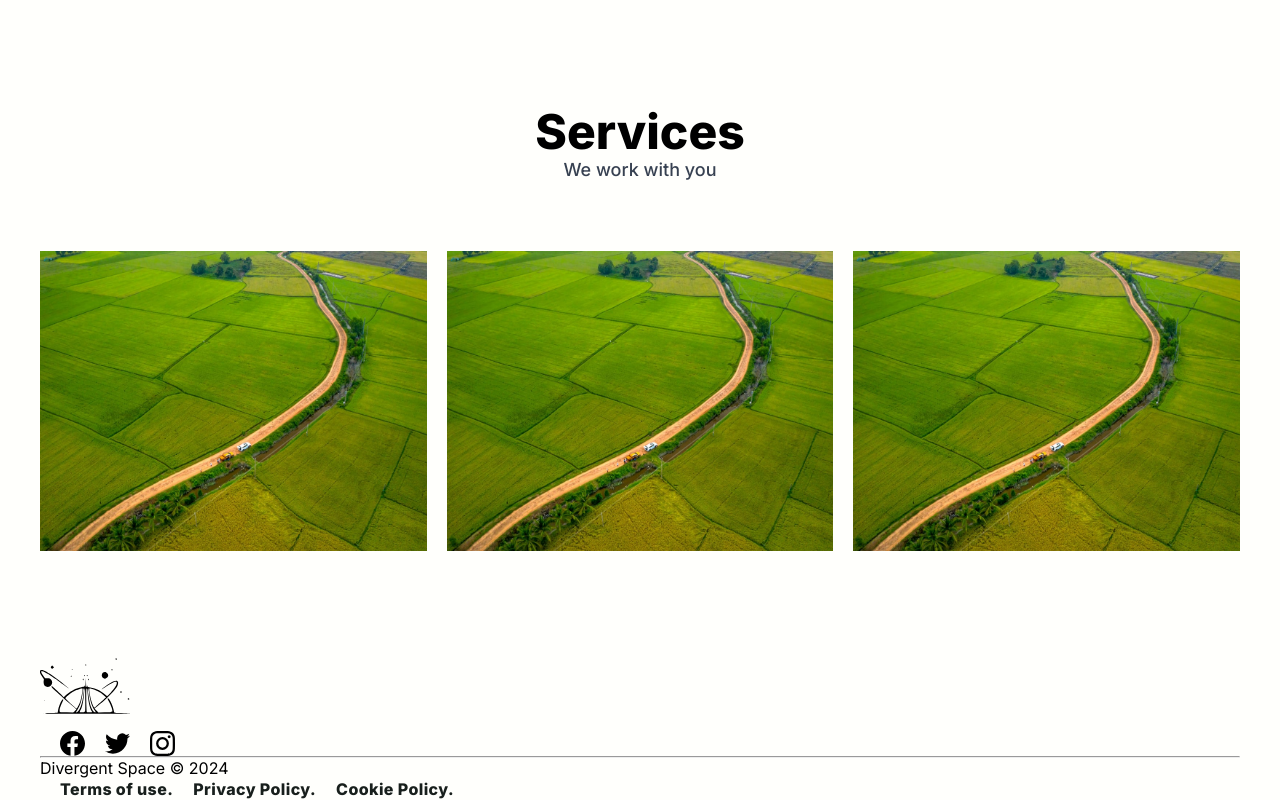
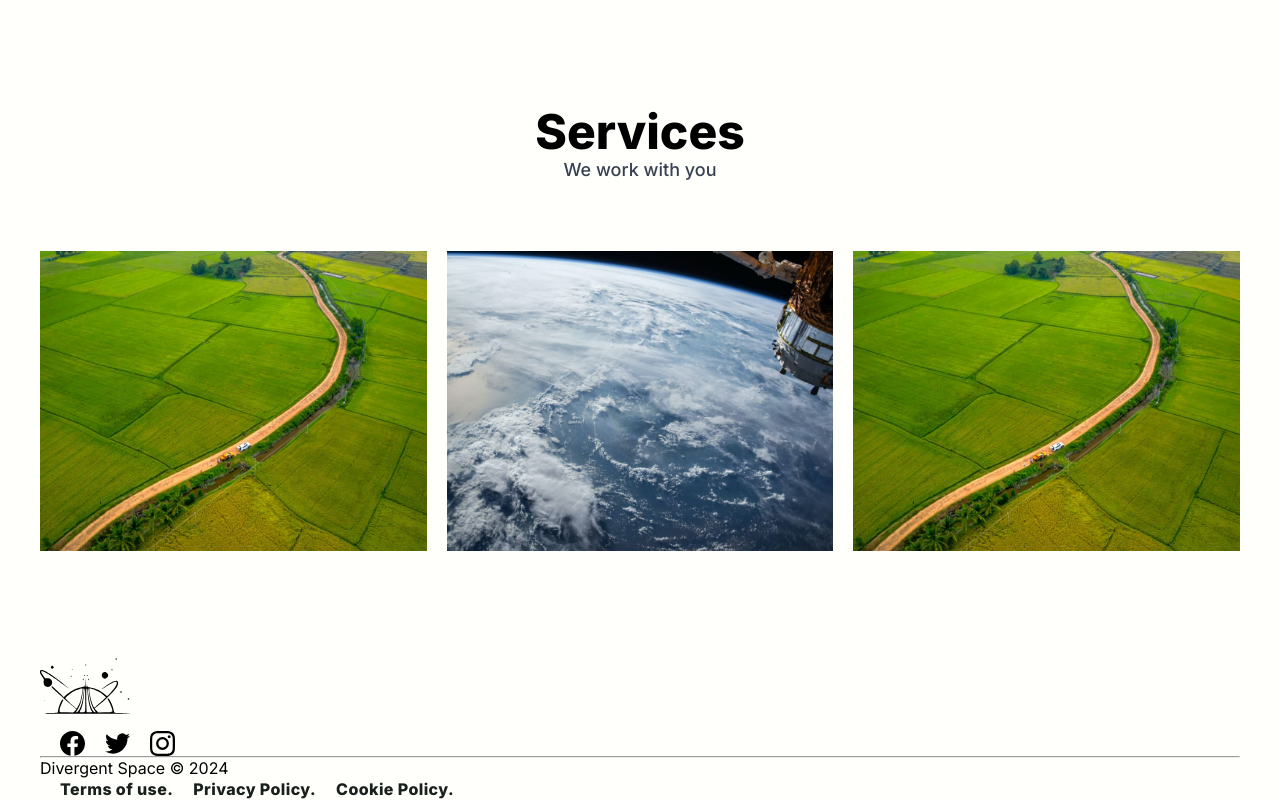
Before and after one commit to hanichris/Analysis, a React (Vite) app in the folder frontend/: page / in a window 1280 px wide. Shown: the part 835-1635 px from the top of the page. Built offline with nearby package versions, Linux system fonts and the light colour scheme.

Commit message:
Add the statellite imagery to the home page.

```diff
--- a/frontend/src/routes/home.tsx
+++ b/frontend/src/routes/home.tsx
@@ -109,15 +109,16 @@ export default function Home() {
                 <article className="card-services">
                   <div className="card-outer">
                     <div className="card-services-image">
-                    <img
-                      sizes="(max-width: 6500px) 40vw, 2600px"
-                      srcSet="
-                      aerial_farm/aerial_farm_c_scale,w_1237.jpg 1237w,
-                      aerial_farm/aerial_farm_c_scale,w_1872.jpg 1872w,
-                      aerial_farm/aerial_farm_c_scale,w_2328.jpg 2328w,
-                      aerial_farm/aerial_farm_c_scale,w_2600.jpg 2600w"
-                      src="aerial_farm/aerial_farm_c_scale,w_2600.jpg"
-                      alt="Service 2" />
+                      <img
+                        sizes="(max-width: 6500px) 40vw, 2600px"
+                        srcSet="
+                          satellite_side/satellite_side_c_scale,w_380.jpg 380w,
+                          satellite_side/satellite_side_c_scale,w_1149.jpg 1149w,
+                          satellite_side/satellite_side_c_scale,w_1668.jpg 1668w,
+                          satellite_side/satellite_side_c_scale,w_2134.jpg 2134w,
+                          satellite_side/satellite_side_c_scale,w_2600.jpg 2600w"
+                        src="satellite_side/satellite_side_c_scale,w_2600.jpg"
+                        alt="" />
                     </div>
                     <div className="card-inner">
                       <h3 className="card-title">
```
